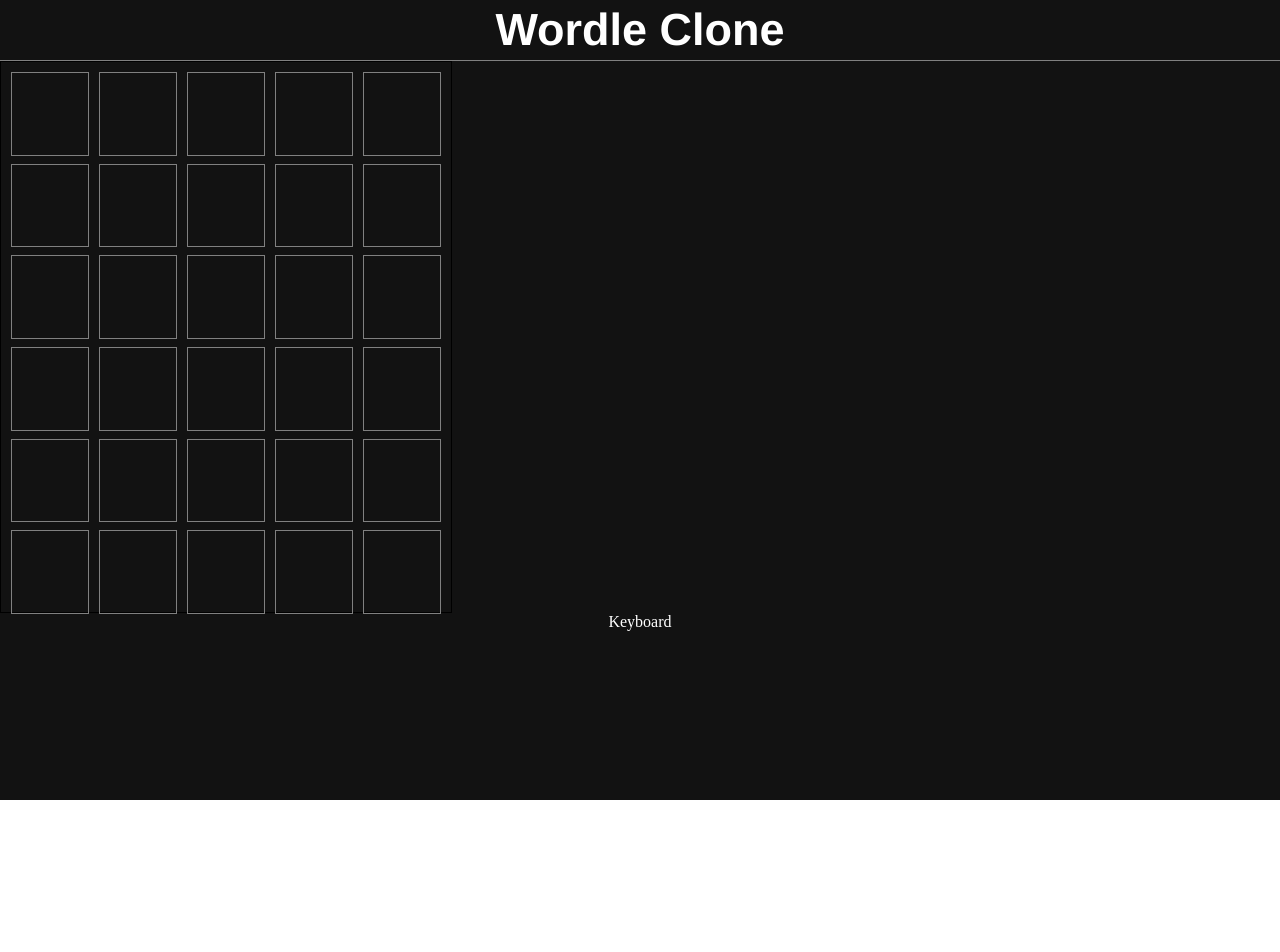
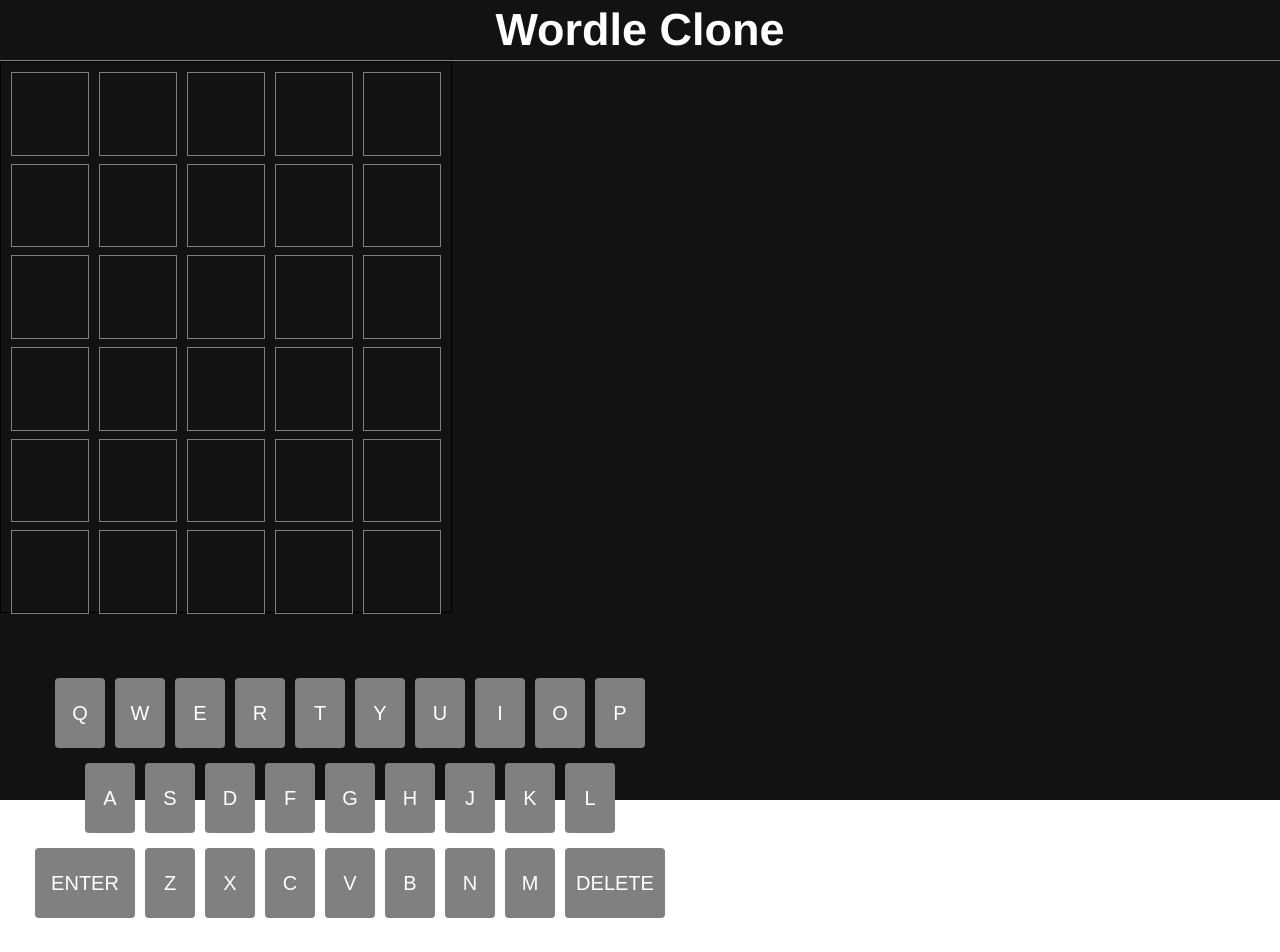
Before and after one commit to seanclaybaugh/wordle, a React app: page / in a window 1280 px wide. Shown: the top 952 px of the page. Before the commit the page ends 800 px from the top, so only its background shows below. Built offline with nearby package versions, Linux system fonts and the light colour scheme.

Commit message:
created keyboard

```diff
--- /dev/null
+++ b/src/Components/Key.js
@@ -0,0 +1,7 @@
+import React from 'react'
+
+function Key({keyVal, bigKey}) {
+  return <div className="key" id={bigKey && "big"}>{keyVal}</div>;
+}
+
+export default Key
--- a/src/Components/Keyboard.js
+++ b/src/Components/Keyboard.js
@@ -1,9 +1,31 @@
-import React from 'react'
+import React from 'react';
+import Key from './Key';
 
 function Keyboard() {
+  const keys1 = ["Q", "W", "E", "R", "T", "Y", "U", "I", "O", "P"];
+  const keys2 = ["A", "S", "D", "F", "G", "H", "J", "K", "L"];
+  const keys3 = ["Z", "X", "C", "V", "B", "N", "M"]
   return (
-    <div>Keyboard</div>
-  )
+    <div className="keyboard">
+      <div className="line1">
+        {keys1.map((key) => {
+          return <Key keyVal={key} key={key} />;
+        })}
+      </div>
+      <div className="line2">
+        {keys2.map((key) => {
+          return <Key keyVal={key} key={key} />;
+        })}
+      </div>
+      <div className="line3">
+        <Key keyVal={"ENTER"} bigKey={true} />
+        {keys3.map((key) => {
+          return <Key keyVal={key} key={key} />;
+        })}
+        <Key keyVal={"DELETE"} bigKey={true}/>
+      </div>
+    </div>
+  );
 }
 
-export default Keyboard
+export default Keyboard;
```
